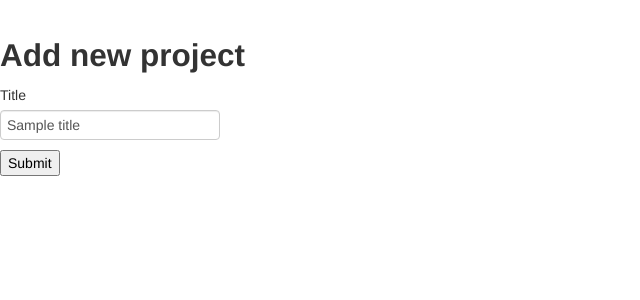
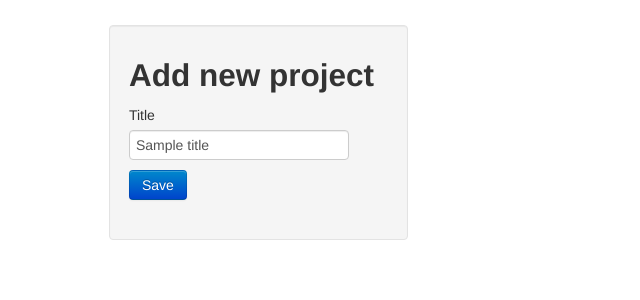
Before and after one commit to dizballanze/debugmail, a Django app: template frontend/templates/project/project-form.html in a window 1280 px wide. Shown: the top 300 px of the page, without its empty margins (0-640 px from the left). Run offline with Django 3.2, Linux system fonts and the light colour scheme; the template is opened without the code that fills it: most values are stand-ins (such as "Sample title", 1, 10 or a date in 2020); parts of the project's set-up code (start-up, migrations or seed data) failed here and were passed over; some libraries are stand-ins or nearby versions.

Commit message:
project form makeup

```diff
--- a/frontend/templates/project/project-form.html
+++ b/frontend/templates/project/project-form.html
@@ -1,6 +1,7 @@
 {% extends 'base.html' %}
 
 {% block content %}
+    <div class="offset1 well span3">
         <h2>{% if is_update %}Edit{% endif %}{% if not is_update %}Add new{% endif %} project</h2>
         {% if error %}
             <p>{{ error }}</p>
@@ -12,7 +13,8 @@
                 <input id="project-title" name="title" type="text" value="{{ title }}">
             </div>
             <div>
-            <input type="submit">
+                <input type="submit" value="Save" class="btn btn-primary">
             </div>
         </form>
+    </div>
 {% endblock %}
```
Lines whose indentation alone changed are shown as unchanged.
